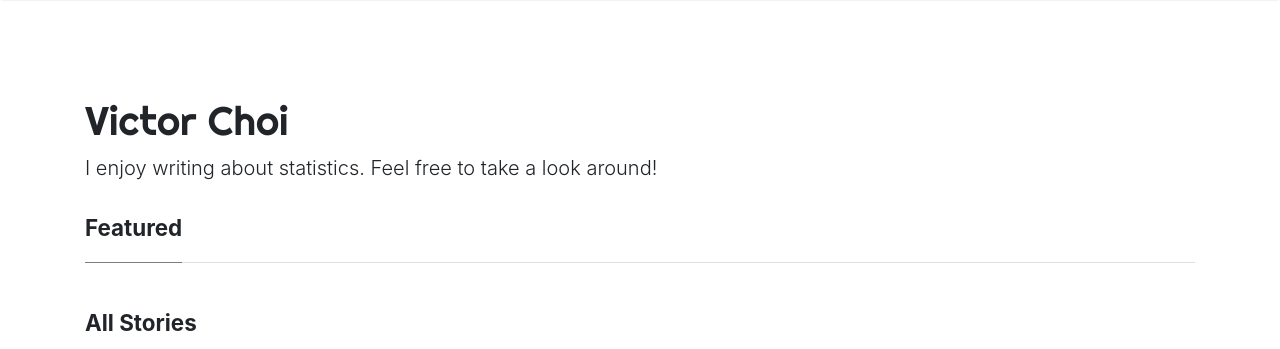
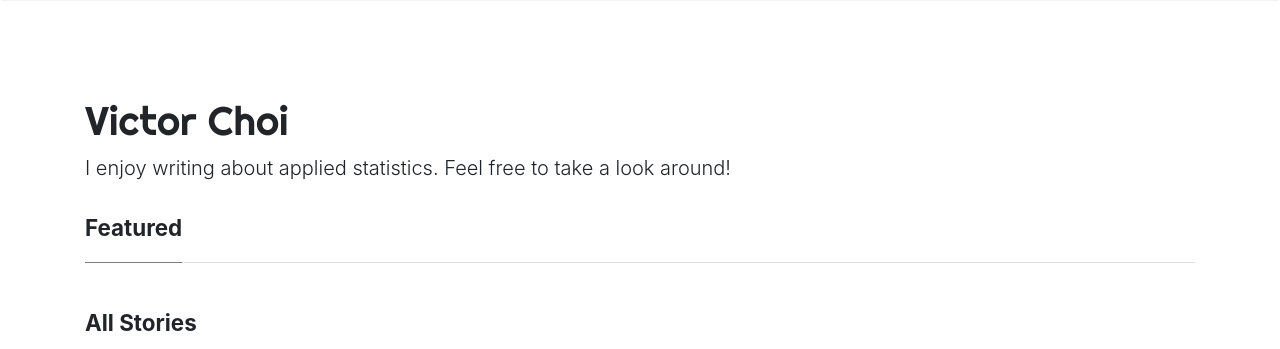
Before and after one commit to vdchoi/vdchoi.github.io, a Jekyll site: the page built from index.html, in a window 1280 px wide and 1022 px high. Shown: the top 349 px of the window. Built offline with Jekyll 4.4.1, drawn with Linux system fonts in a browser that asks for light colours; nearby versions of some CDN libraries; the list of posts is cut into pages by our own code.

Commit message:
Revert previous change

```diff
--- a/_config.yml
+++ b/_config.yml
@@ -1,7 +1,7 @@
 # Site
 name: "Victor Choi"
 title: "Welcome to my Personal Website"
-description: "I enjoy writing about statistics. Feel free to take a look around!"
+description: "I enjoy writing about applied statistics. Feel free to take a look around!"
 logo: 'assets/images/logo.png'
 favicon: 'assets/images/logo.png'
 baseurl: ''
```
